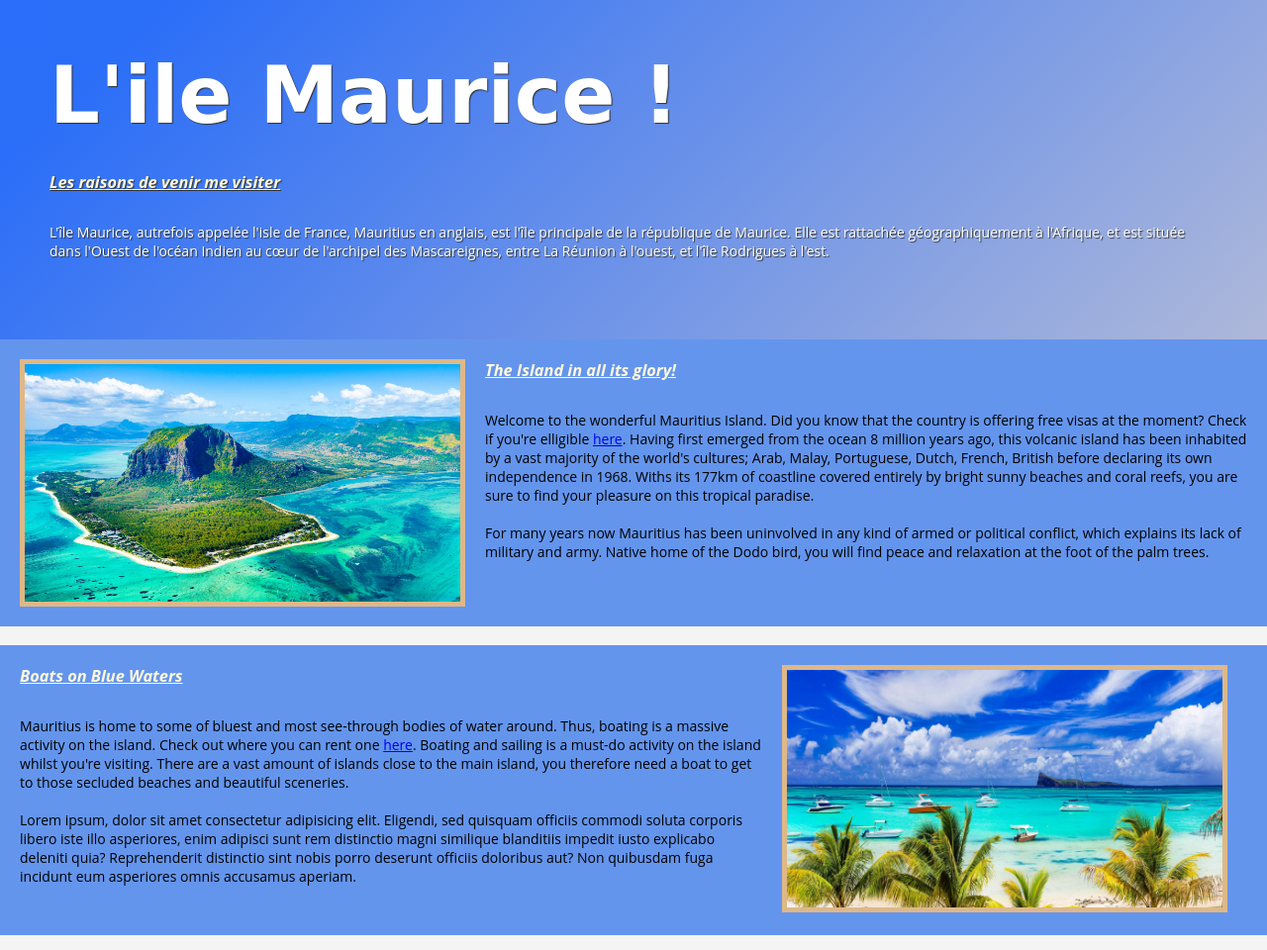
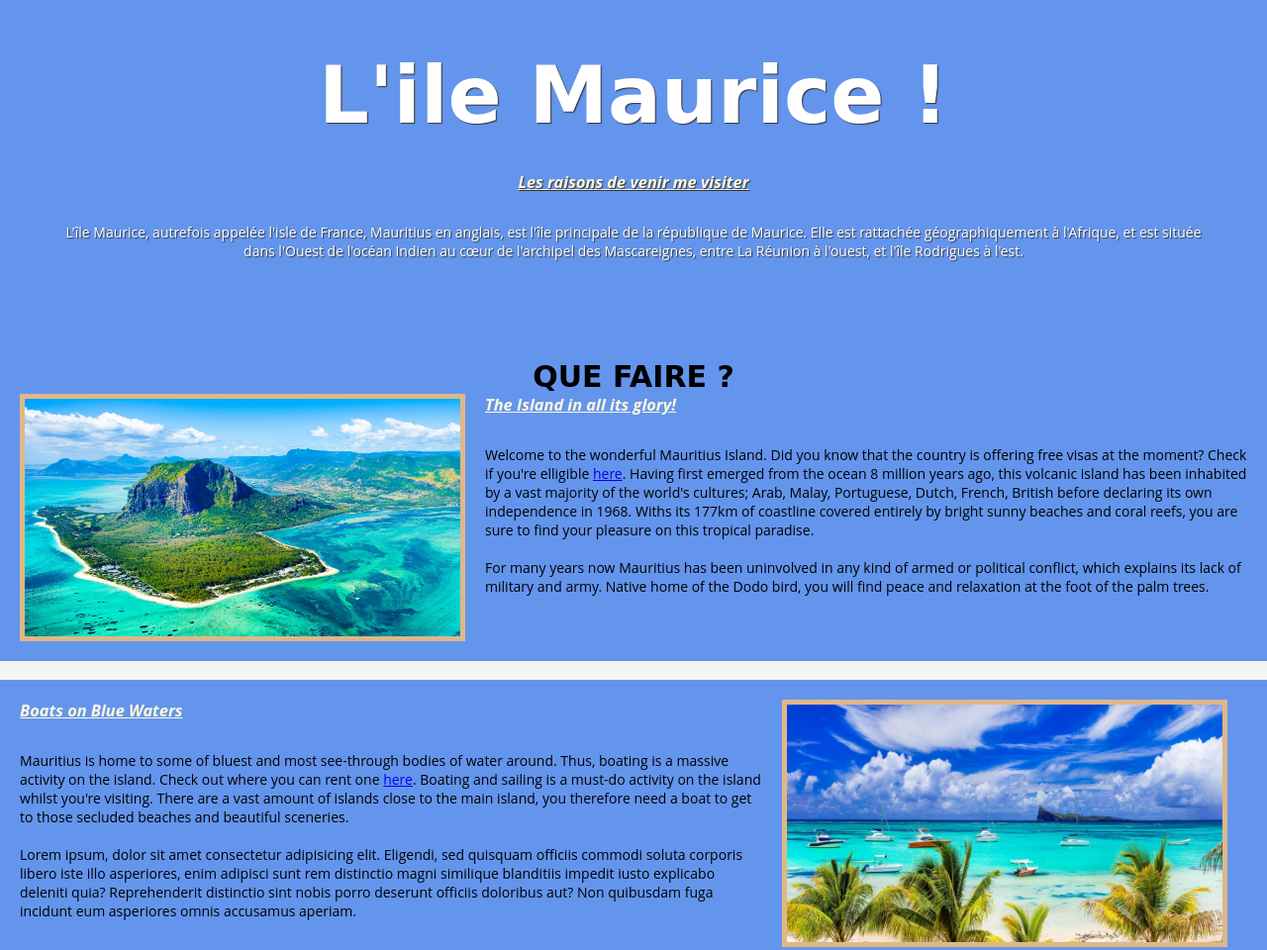
Before and after one commit to Rowings/ile-maurice, a plain HTML site: page index.html in a window 1280 px wide. Shown: the top 960 px of the page at 99% size. Drawn offline with Linux system fonts and the light colour scheme.

Commit message:
version final jami zaki

```diff
--- a/index.html
+++ b/index.html
@@ -19,6 +19,7 @@
     </header>
 
 <div>
+    <h2>QUE FAIRE ?</h2>
     <img class="left" src="img/Overview-Mauritius-Island.jpg" alt="Mauritius Island From Above" width="450" height="250">
     <h3>The Island in all its glory!</h3>
     <p>Welcome to the wonderful Mauritius Island. Did you know that the country is offering free visas at the moment? Check if you're elligible <a href="https://www.edbmauritius.org/premium-visa" target="_blank">here</a>. Having first emerged from the ocean 8 million years ago, this volcanic island has been inhabited by a vast majority of the world's cultures; Arab, Malay, Portuguese, Dutch, French, British before declaring its own independence in 1968. Withs its 177km of coastline covered entirely by bright sunny beaches and coral reefs, you are sure to find your pleasure on this tropical paradise.<br><br>For many years now Mauritius has been uninvolved in any kind of armed or political conflict, which explains its lack of military and army. Native home of the Dodo bird, you will find peace and relaxation at the foot of the palm trees.</p>
--- a/style.css
+++ b/style.css
@@ -16,7 +16,8 @@ header .overlay{
 	padding: 50px;
 	color: #FFF;
 	text-shadow: 1px 1px 1px #333;
-  background-image: linear-gradient( 135deg, #0554ff9a 10%, #ecd5c98b 100%);
+  background-color: cornflowerblue;
+  text-align: center;
 
 }
 
@@ -25,6 +26,13 @@ h1 {
 	font-size: 80px;
 	margin-bottom: 30px;
 }
+
+h2 {
+
+    font-family: 'Dancing Script', cursive;
+    font-size: 30px;
+    text-align: center;
+  }
 
 h3, p {
 	font-family: 'Open Sans', sans-serif;
```
